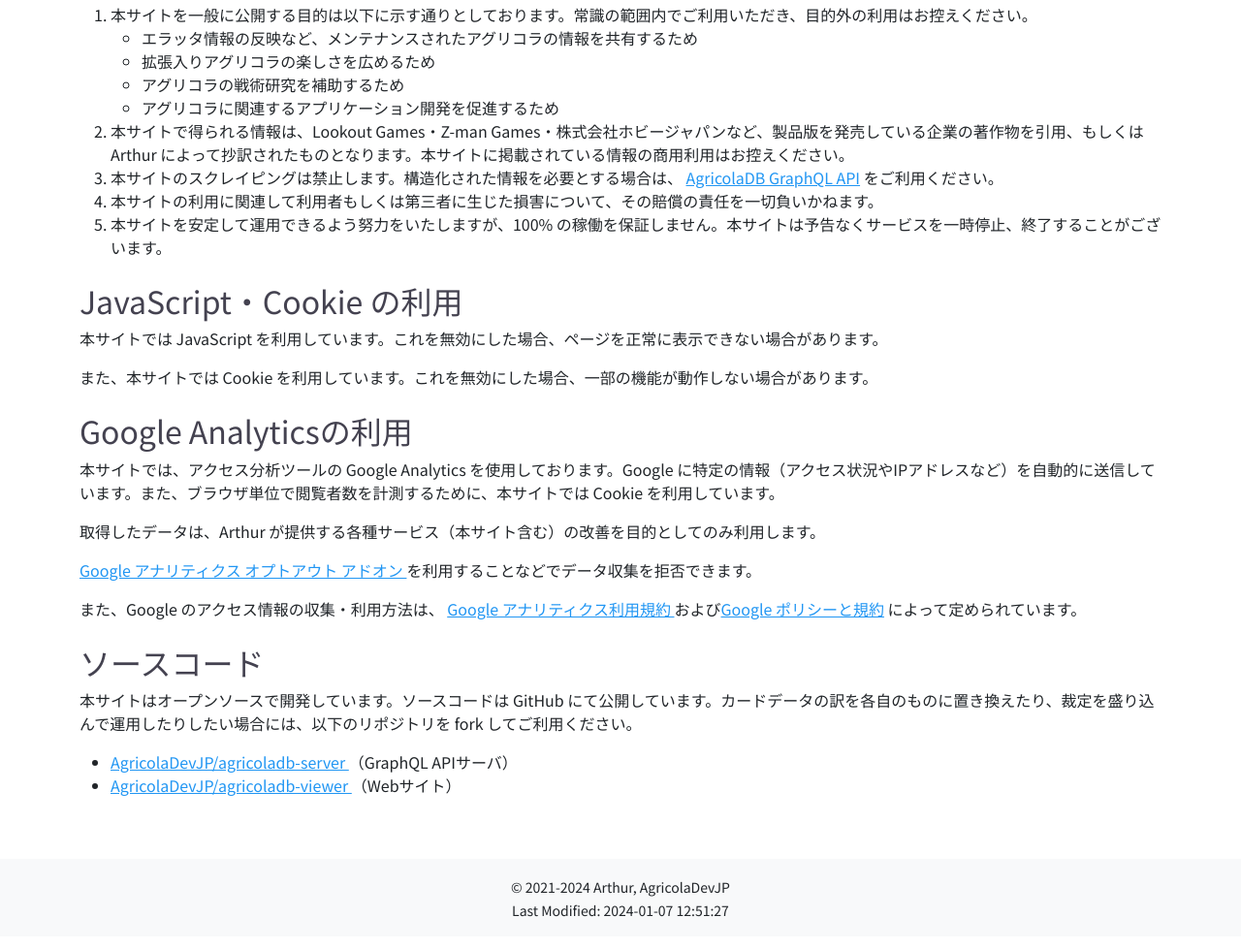
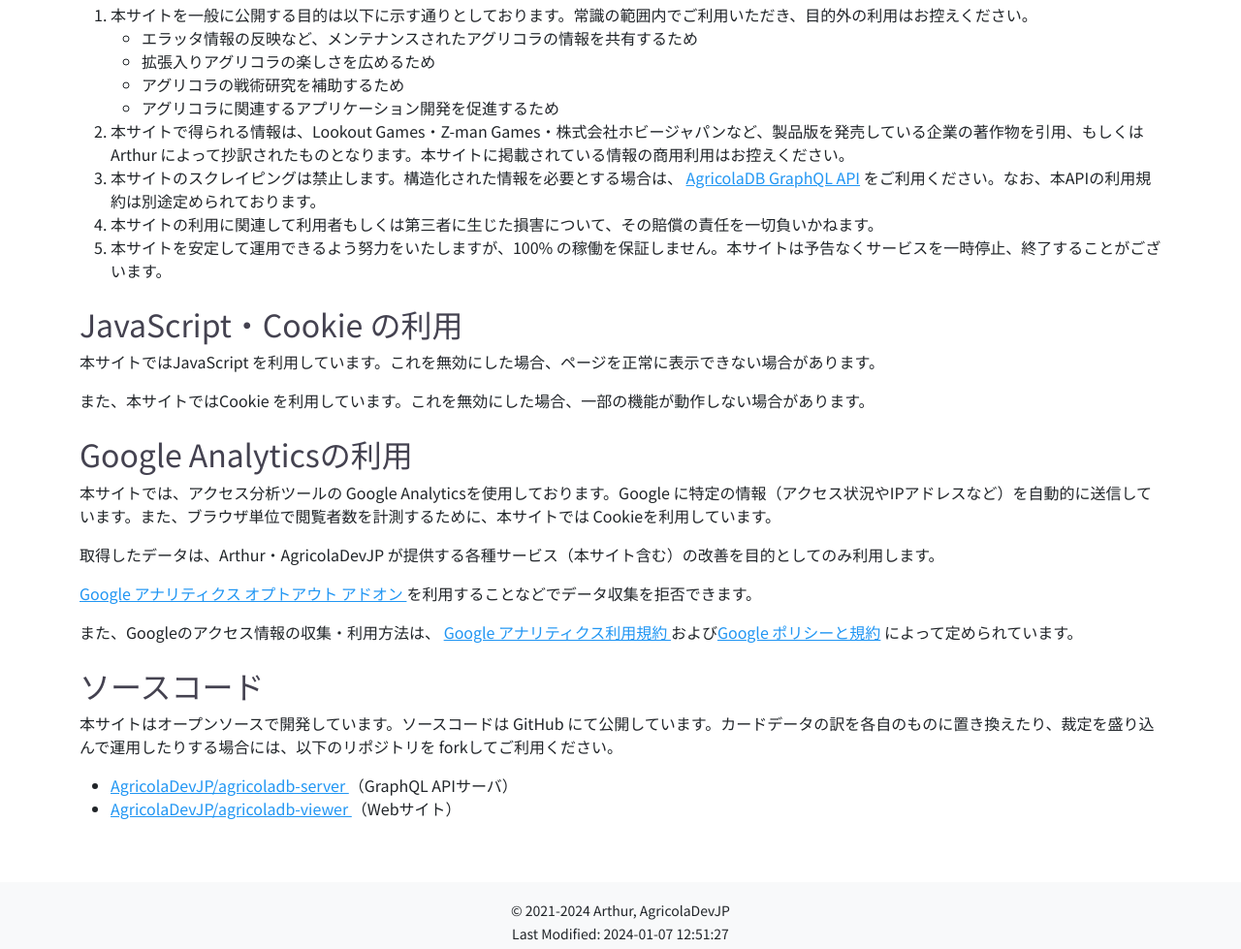
Before and after one commit to AgricolaDevJP/agricoladb-viewer, an Astro site: page /about in a window 1280 px wide. Shown: the part 394-1373 px from the top of the page at 97% size. Built offline with nearby package versions, Linux system fonts and the light colour scheme; Astro itself is replaced by a stand-in of ours.

Commit message:
minor fix

```diff
--- a/package.json
+++ b/package.json
@@ -31,6 +31,7 @@
     "react": "^18.2.0",
     "react-bootstrap": "^2.9.2",
     "react-dom": "^18.2.0",
+    "react-icons": "^4.12.0",
     "react-string-replace": "^1.1.1",
     "typescript": "^5.3.3"
   },
--- a/src/components/pages/cards/CardsExplorer/CardsSearchForm/index.tsx
+++ b/src/components/pages/cards/CardsExplorer/CardsSearchForm/index.tsx
@@ -7,6 +7,7 @@
   useState,
 } from 'react'
 import { Button, FloatingLabel, Form } from 'react-bootstrap'
+import { FaSearch } from 'react-icons/fa'
 
 import type { DeckSummary } from '@/libs/domain/Deck'
 import type { ProductSummary } from '@/libs/domain/Product'
@@ -145,7 +146,7 @@
         />
       </FloatingLabel>
       <Button variant="info" type="submit" disabled={disableSubmit}>
-        検索
+        <FaSearch /> 検索
       </Button>
     </Form>
   )
--- a/src/pages/about.astro
+++ b/src/pages/about.astro
@@ -36,7 +36,7 @@
       </li>
       <li>
         本サイトのスクレイピングは禁止します。構造化された情報を必要とする場合は、
-        <a href="/graphql-api">AgricolaDB GraphQL API</a> をご利用ください。
+        <a href="/graphql-api">AgricolaDB GraphQL API</a> をご利用ください。なお、本APIの利用規約は別途定められております。
       </li>
       <li>
         本サイトの利用に関連して利用者もしくは第三者に生じた損害について、その賠償の責任を一切負いかねます。
@@ -48,21 +48,21 @@
     </ol>
     <Headline2>JavaScript・Cookie の利用</Headline2>
     <p>
-      本サイトでは JavaScript
+      本サイトではJavaScript
       を利用しています。これを無効にした場合、ページを正常に表示できない場合があります。
     </p>
     <p>
-      また、本サイトでは Cookie
+      また、本サイトではCookie
       を利用しています。これを無効にした場合、一部の機能が動作しない場合があります。
     </p>
     <Headline2>Google Analyticsの利用</Headline2>
     <p>
-      本サイトでは、アクセス分析ツールの Google Analytics を使用しております。Google
+      本サイトでは、アクセス分析ツールの Google Analyticsを使用しております。Google
       に特定の情報（アクセス状況やIPアドレスなど）を自動的に送信しています。また、ブラウザ単位で閲覧者数を計測するために、本サイトでは
-      Cookie を利用しています。
+      Cookieを利用しています。
     </p>
     <p>
-      取得したデータは、Arthur
+      取得したデータは、Arthur・AgricolaDevJP
       が提供する各種サービス（本サイト含む）の改善を目的としてのみ利用します。
     </p>
     <p>
@@ -72,7 +72,7 @@
       を利用することなどでデータ収集を拒否できます。
     </p>
     <p>
-      また、Google のアクセス情報の収集・利用方法は、
+      また、Googleのアクセス情報の収集・利用方法は、
       <a href="https://marketingplatform.google.com/about/analytics/terms/jp/">
         Google アナリティクス利用規約
       </a>
@@ -82,8 +82,8 @@
     <Headline2>ソースコード</Headline2>
     <p>
       本サイトはオープンソースで開発しています。ソースコードは GitHub
-      にて公開しています。カードデータの訳を各自のものに置き換えたり、裁定を盛り込んで運用したりしたい場合には、以下のリポジトリを
-      fork してご利用ください。
+      にて公開しています。カードデータの訳を各自のものに置き換えたり、裁定を盛り込んで運用したりする場合には、以下のリポジトリを
+      forkしてご利用ください。
     </p>
     <ul>
       <li>
```
Also changed, not shown: src/pages/index.astro (+5 -5 lines), pnpm-lock.yaml.
